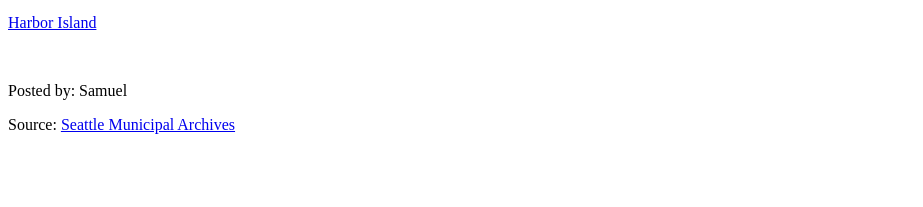
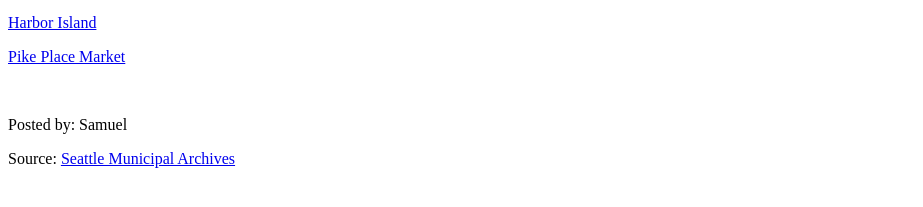
Before and after one commit to Aghw/semantic_tags, a plain HTML site: page index.html in a window 1280 px wide. Shown: the part 575-782 px from the top of the page, without its empty margins (0-923 px from the left). Drawn offline with Linux system fonts and the light colour scheme.

Commit message:
added a navigation to iconic places including Pike Place Market.

```diff
--- a/index.html
+++ b/index.html
@@ -60,6 +60,11 @@
               Harbor Island
             </a>
           </p>
+          <p>
+            <a href="http://pikeplacemarket.org/history">
+              Pike Place Market
+            </a>
+          </p>
       </nav>
       <br>
       <footer>
```
